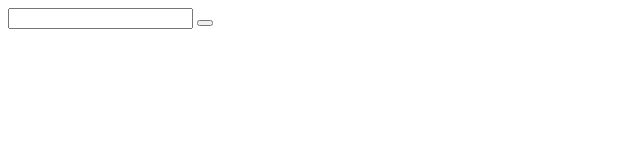
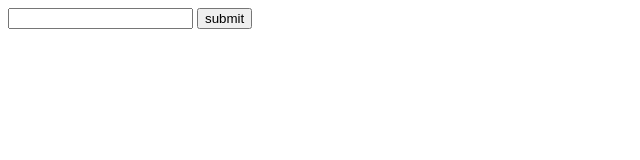
Before and after one commit to stickman69420/Gpt-Game, a plain HTML site: page index.html in a window 1280 px wide. Shown: the whole page, without its empty margins (0-640 px from the left). Drawn offline with Linux system fonts and the light colour scheme.

Commit message:
Update index.html

```diff
--- a/index.html
+++ b/index.html
@@ -5,7 +5,7 @@
   </head>
   <body>
     <input id="in" type="text">
-    <button onclick="sub"></button>
+    <button onclick="sub">submit</button>
   </body>
   <script>
     let connection = new WebSocket("wss://ws.postman-echo.com/raw");
```
